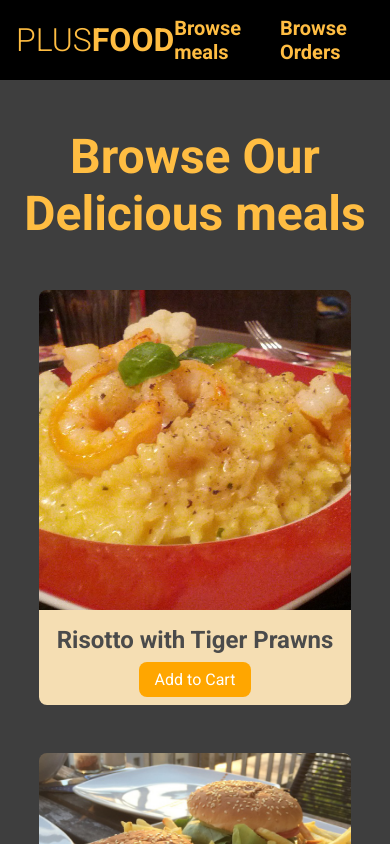
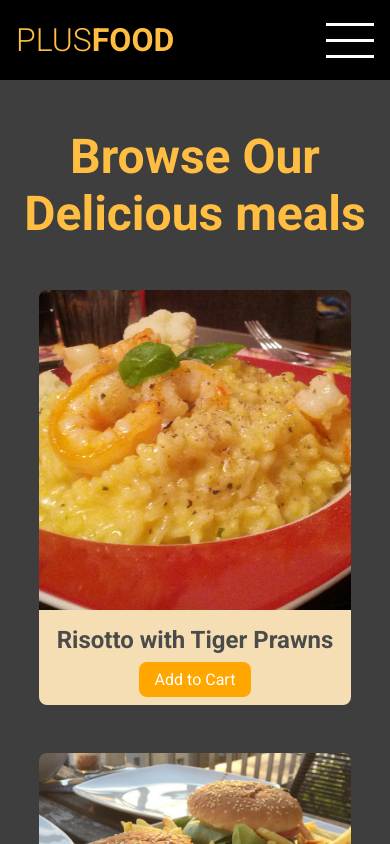
Before and after one commit to ZeroPlus93/plusfood-project, a plain HTML site: page index.html in a window 390 px wide. Shown: the top 844 px of the page. Drawn offline with Linux system fonts and the light colour scheme.

Commit message:
Replaced nav__links with hamburger menu at max-width of 768px (48rem)

```diff
--- a/index.html
+++ b/index.html
@@ -27,6 +27,11 @@
           </li>
         </ul>
       </nav>
+      <a class="menu-btn">
+        <span></span>
+        <span></span>
+        <span></span>
+      </a>
     </header>
     <main>
       <h1 class="title">Browse Our Delicious meals</h1>
@@ -41,11 +46,7 @@
           </li>
 
           <li class="item__content">
-              <img
-                class="images"
-                src="./images/food/cheeseburgers.jpg"
-                alt=""
-              />
+            <img class="images" src="./images/food/cheeseburgers.jpg" alt="" />
             <div class="item__content--text">
               <h2>Cheeseburgers</h2>
               <a class="btn" href="#">Add to Cart</a>
--- a/styles/styles.css
+++ b/styles/styles.css
@@ -90,8 +90,27 @@ a {
     border-radius: 8px;
     overflow: hidden;
 }
+.menu-btn {
+    width: 3rem;
+    height: 3rem;
+    display: flex;
+    flex-direction: column;
+    justify-content: space-around;
+    display: none;
+}
+.menu-btn span {
+    height: 3px;
+    width: 100%;
+    background-color: white;
+}
 @media (max-width: 48rem){
     .item__list {
         grid-template-columns: 1fr;
     }
+    #main-header .nav__list {
+        display: none;
+    }
+    .menu-btn {
+        display: flex;
+    }
 }
```
Lines whose indentation alone changed are shown as unchanged.
